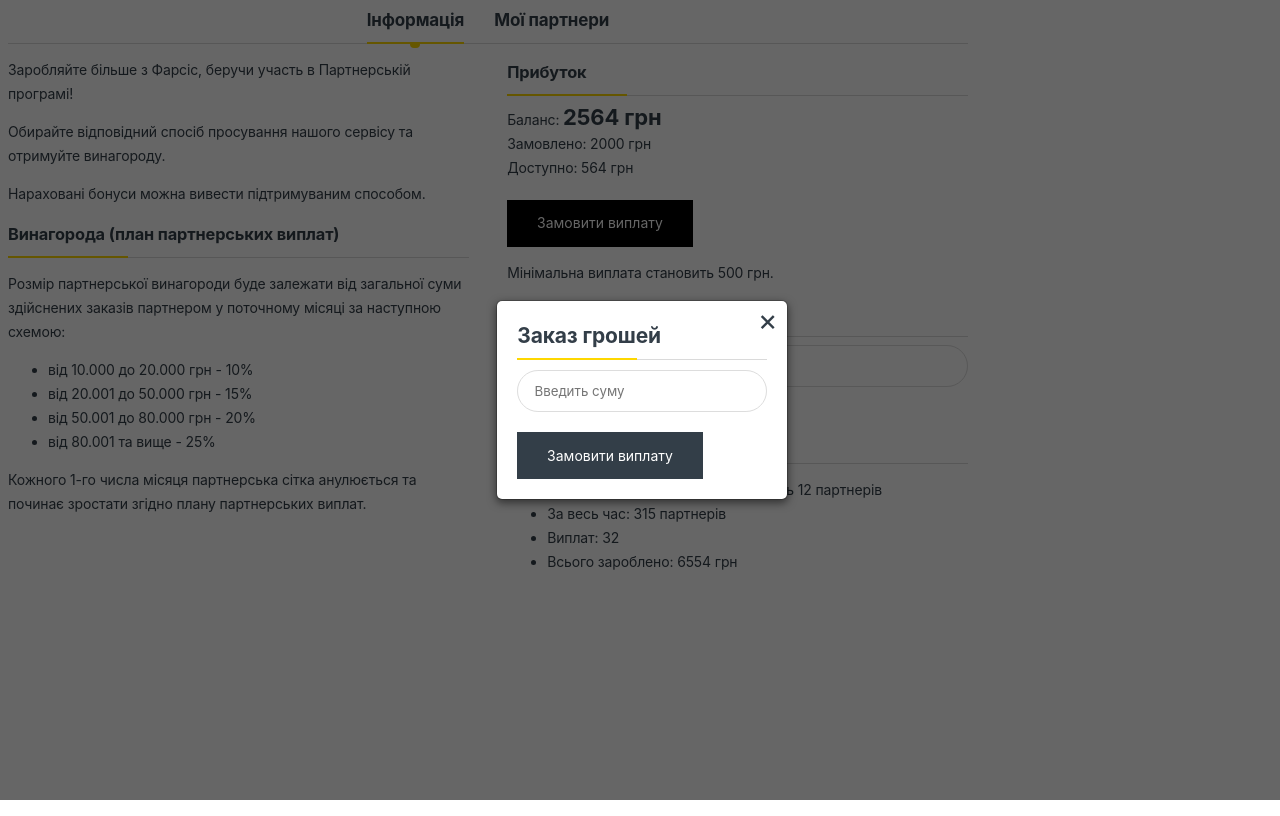
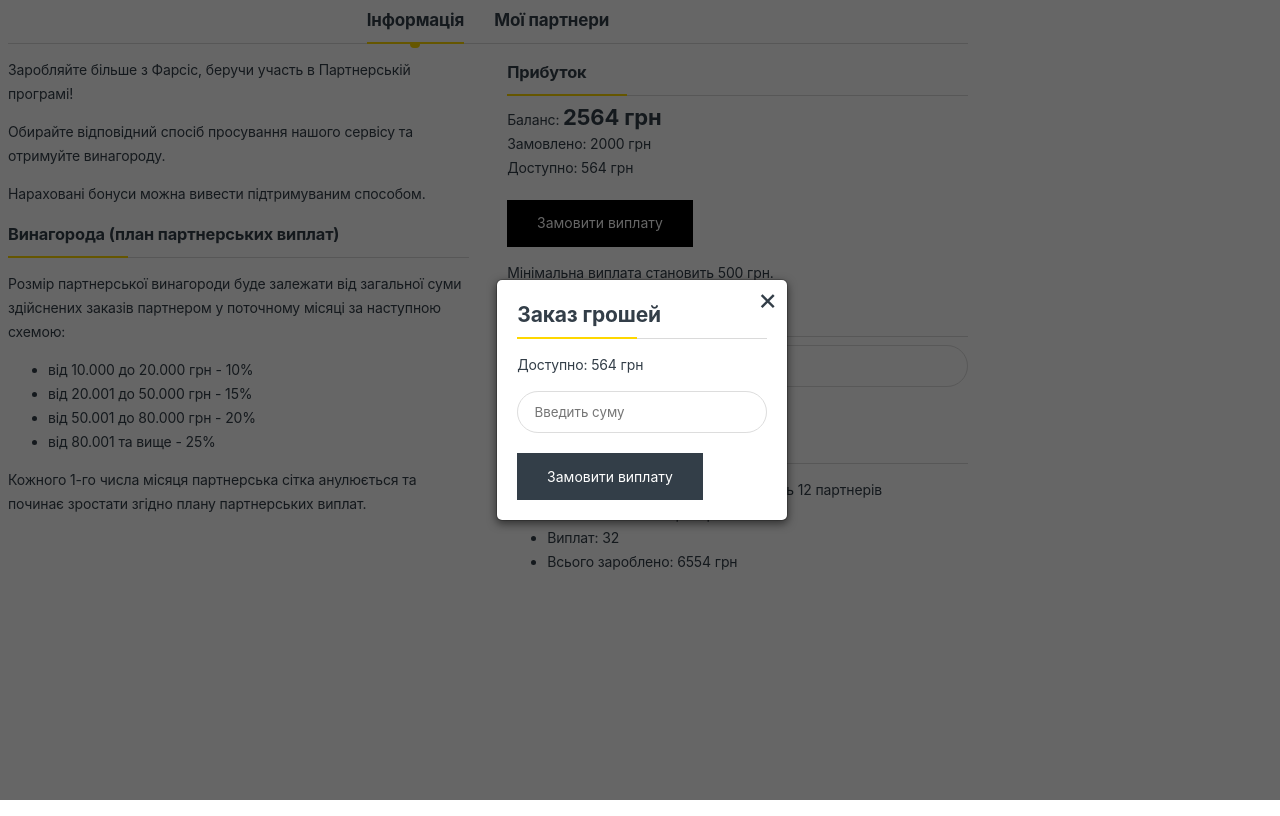
Before and after one commit to hottabov/farsis_referral, a plain HTML site: page index.html in a window 1280 px wide. Both pictures are taken after a click on the button "Замовити виплату". Drawn offline with Linux system fonts and the light colour scheme.

Commit message:
add how much money you can withdraw

```diff
--- a/index.html
+++ b/index.html
@@ -97,6 +97,7 @@
         <div class="custom-model-wrap">
             <div class="pop-up-content-wrap">
                 <h2 class="referral__title">Заказ грошей</h2>
+                <p>Доступно: 564 грн</p>
                 <form action="" class="popup__form" method="post">
                     <input type="text" class="popup__input" name="order" placeholder="Введить суму" pattern="[0-9]*" required>
                     <button class="referral__button popup__button" type="submit">Замовити виплату</button>
```
